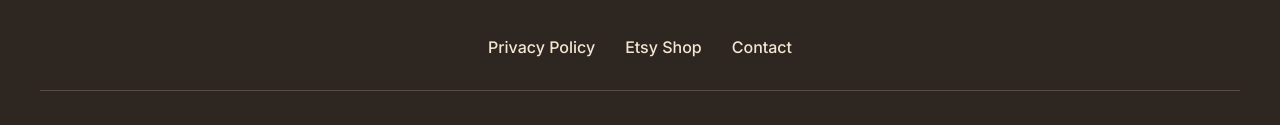
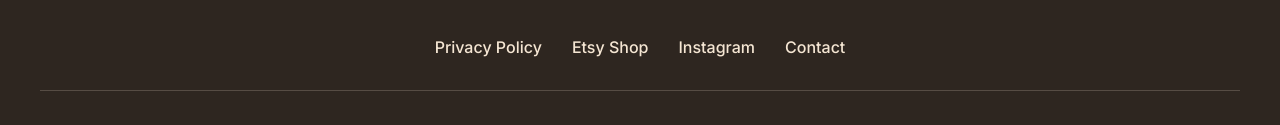
Before and after one commit to Lululaptitlu/threadologie-public-pages-, a plain HTML site: page index.html in a window 1280 px wide. Shown: the part 2023-2148 px from the top of the page. Drawn offline with nearby package versions, Linux system fonts and the light colour scheme.

Commit message:
Add Instagram link to footer

```diff
--- a/index.html
+++ b/index.html
@@ -586,6 +586,7 @@
             <div class="footer-links">
                 <a href="privacy-policy.html">Privacy Policy</a>
                 <a href="https://threadologiebylu.etsy.com" target="_blank" rel="noopener noreferrer">Etsy Shop</a>
+                <a href="https://www.instagram.com/threadologiebylu/" target="_blank" rel="noopener noreferrer">Instagram</a>
                 <a href="mailto:lulu.lab.apps@gmail.com">Contact</a>
             </div>
 
```
